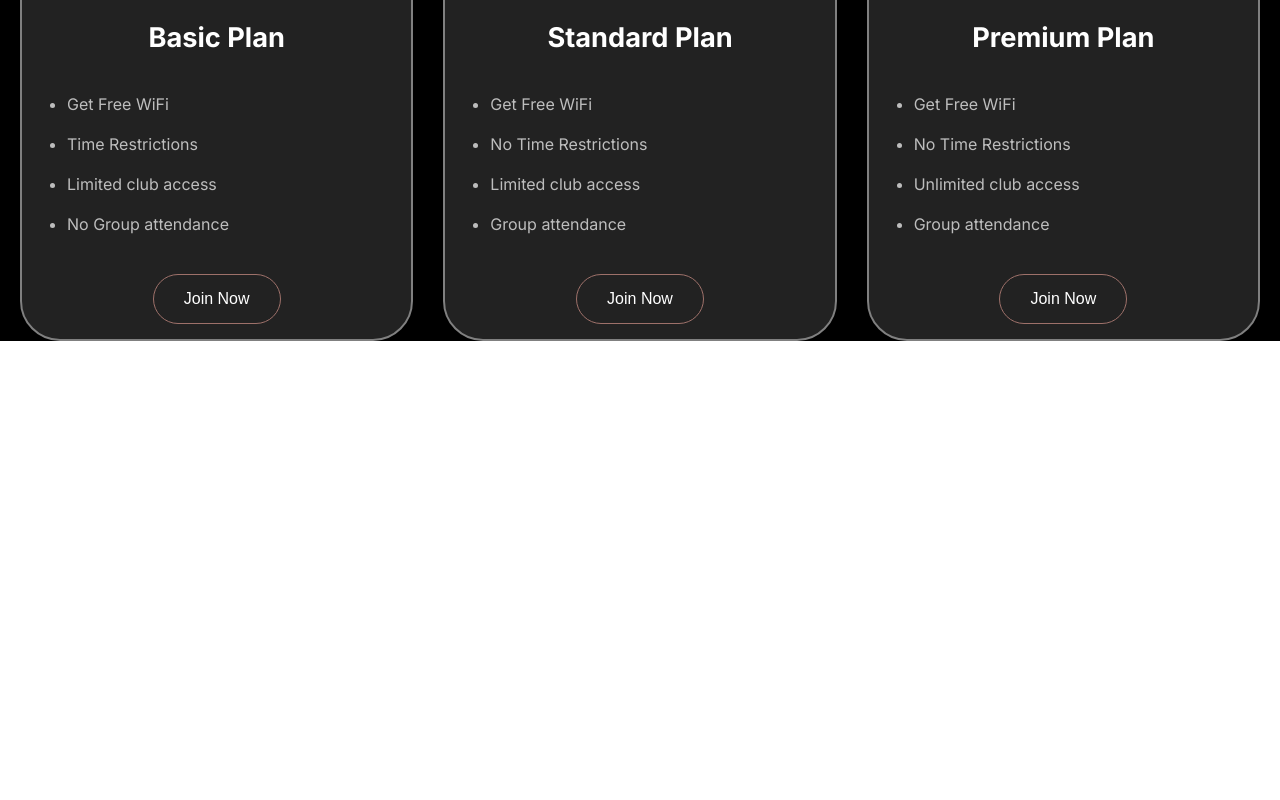
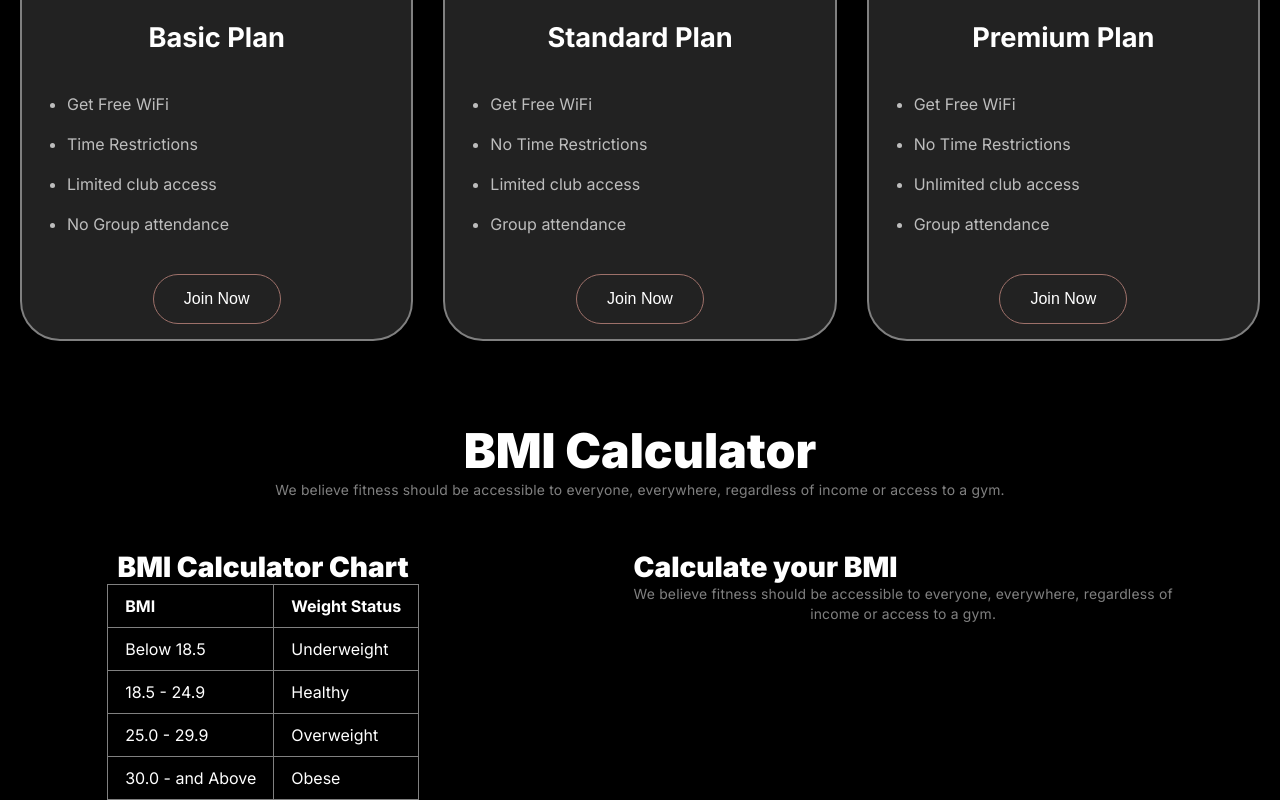
Before and after one commit to AshikMuhandis/Fitness-Gym, a plain HTML site: page index.html in a window 1280 px wide. Shown: the part 2191-2991 px from the top of the page. Before the commit the page ends 2532 px from the top, so only its background shows below. Drawn offline with Linux system fonts and the light colour scheme; a web font is replaced by a local one.

Commit message:
added bmi chart

```diff
--- a/index.html
+++ b/index.html
@@ -119,9 +119,9 @@
         </div>
       </div>
     </section>
-    <!-- Habits Section start -->
+    <!-- Habits Section end -->
 
-    <!-- Habits Section start -->
+    <!-- Run Section start -->
     <section class="run-card-container">
       <div class="run-card-text">
         <h1 class="run-card-title">Run an Extra <br>
@@ -135,7 +135,7 @@
         <img src="images/run-img2.jpg" alt="">
       </div>
     </section>
-    <!-- Habits Section end -->
+    <!-- Run Section end -->
 
     <!-- Course Plan Section start -->
     <section class="plan-container">
@@ -179,7 +179,58 @@
       </div>
     </section>
     <!-- Course Plan Section end -->
-    </div>
+
+    <!-- BMI Calculator Section start -->
+    <section>
+      <h1 class="habits-title">BMI Calculator</h1>
+      <p class="description">We believe fitness should be accessible to everyone, everywhere, regardless of
+        income or access to a gym.</p>
+      <div class="bmi-container">
+        <div class="bmi-chart">
+          <table>
+            <thead>
+              <caption class="bmi-second-title">BMI Calculator Chart</caption>
+              <th>BMI</th>
+              <th>Weight Status</th>
+            </thead>
+            <tbody>
+              <tr>
+                <td>Below 18.5</td>
+                <td>Underweight</td>
+              </tr>
+              <tr>
+                <td>18.5 - 24.9</td>
+                <td>Healthy</td>
+              </tr>
+              <tr>
+                <td>25.0 - 29.9</td>
+                <td>Overweight</td>
+              </tr>
+              <tr>
+                <td>30.0 - and Above</td>
+                <td>Obese</td>
+              </tr>
+            </tbody>
+          </table>
+        </div>
+
+        <div class="bmi-calculate">
+          <h2 class="bmi-second-title">Calculate your BMI</h2>
+          <p class="description">We believe fitness should be accessible to everyone, everywhere, regardless of <br>
+            income or access to a gym.
+          </p>
+        </div>
+
+
+
+
+
+
+
+
+      </div>
+    </section>
+    <!-- BMI Calculator Section end -->
   </main>
 </body>
 
--- a/styles.css
+++ b/styles.css
@@ -8,6 +8,7 @@
 
 /* shared style */
 .description {
+  text-align: center;
   font-size: .87rem;
   font-weight: 400;
   line-height: 20px;
@@ -218,6 +219,7 @@ main{
 .run-card-des{
   padding: 25px 0px;
   line-height: 25px;
+  text-align: start;
 }
 
 .btn-run {
@@ -293,10 +295,41 @@ main{
   background-color: rgb(230, 83, 60);
   cursor: pointer;
 }
-
 /* Course Plan section end */
 
+/* BMI Calculator Section start */
+.bmi-container{
+  display: flex;
+  justify-content: space-around;
+}
 
+.bmi-chart{
+
+}
+
+table{
+  border-collapse: collapse;
+
+}
+
+th, td{
+  border: 1.5px solid rgb(128, 128, 128);
+  padding: 11px 17px;
+  text-align: start;
+}
+
+.bmi-second-title{
+  font-size: 1.75rem;
+  font-weight: 900;
+  margin-top: 50px;
+}
+
+.bmi-calculate{
+  max-width: 577px;
+  /* border: 1px solid red; */
+}
+
+/* BMI Calculator Section end */
 
 
 
```
